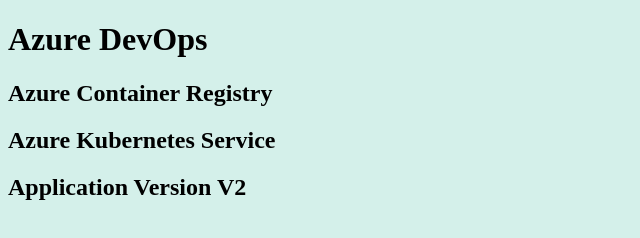
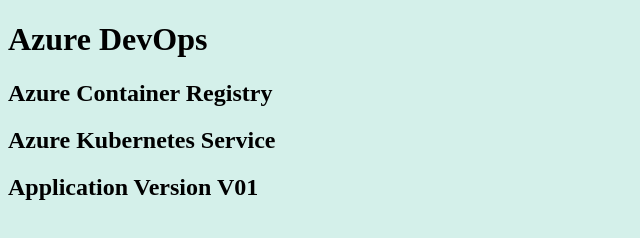
Before and after one commit to pgadea/azure-devops-github-acr-aks-app1, a plain HTML site: page index.html in a window 1280 px wide. Shown: the full height of the page, 0-640 px from the left. Drawn offline with Linux system fonts and the light colour scheme.

Commit message:
edited html to trigger build

```diff
--- a/index.html
+++ b/index.html
@@ -4,6 +4,6 @@
       <h1>Azure DevOps</h1>
       <h2>Azure Container Registry</h2>
       <h2>Azure Kubernetes Service</h2>
-      <h2>Application Version V2</h2>
+      <h2>Application Version V01</h2>
    </body>
 </html>
```
